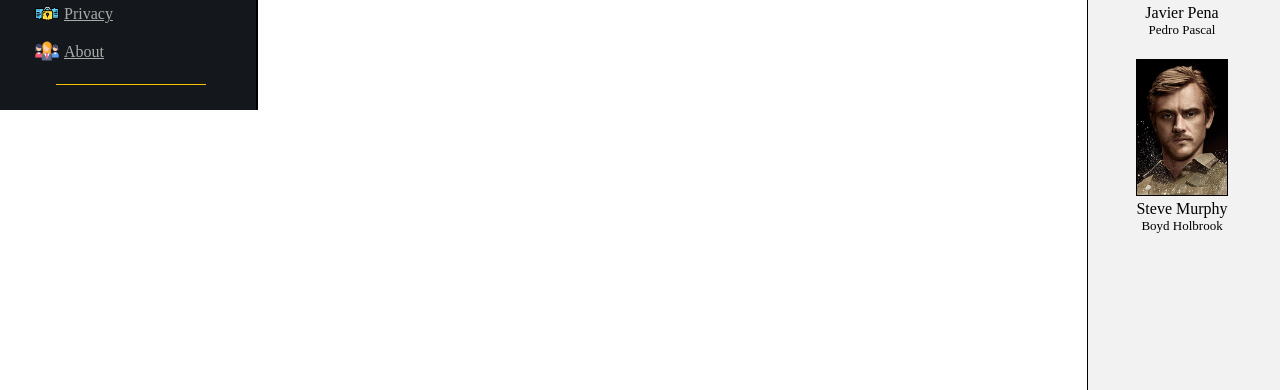
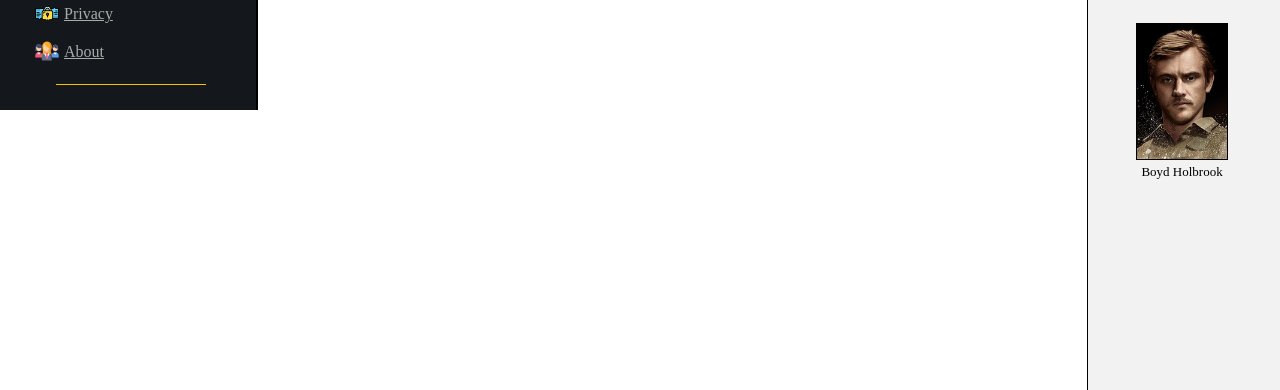
Before and after one commit to GiovanniSorice/Progetto-Tec-Web, a PHP site: page /public/views/show-page.html in a window 1280 px wide. Shown: the part 690-1080 px from the top of the page. Run offline with PHP 8.4, Linux system fonts and the light colour scheme.

Commit message:
eliminata l'informazione relativa al nome personaggio

```diff
--- a/public/css/show-page.css
+++ b/public/css/show-page.css
@@ -27,38 +27,38 @@
 	width: 15%;
 }
 
-#side-bar__personaggi{
+#side-bar__attori{
 	text-align: center;
 	margin-top: 2em;
 }
 
-#side-bar__personaggi h1{
+#side-bar__attori h1{
 	font-size: large;
 }
 
-.personaggio-min a{
+.attore-min a{
 	padding-bottom: 0;
 }
 
-.personaggio-min img{
+.attore-min img{
 	height: 135px;
 	border: 1px solid black;
 }
 
-.side-bar .personaggio-info p{
+.side-bar .attore-info p{
 	margin-top: 0;
 }
 
-.side-bar .personaggio-info .nome-personaggio{
+.side-bar .attore-info .nome-personaggio{
 	margin-bottom: 0;
 }
 
-.side-bar .personaggio-info .nome-attore{
+.side-bar .attore-info .nome-attore{
 	font-size: small;
 	padding: 0;
 }
 
-.side-bar .personaggio-info .nome-attore a{
+.side-bar .attore-info .nome-attore a{
 	padding: 0;
 }
 
--- a/public/views/show-page.html
+++ b/public/views/show-page.html
@@ -63,41 +63,43 @@
 		<div class="content">
 			<!-- barra di navigazione laterale, mostra gli attori e altro -->
 			<div class="side-bar">
-				<div id="side-bar__personaggi">
-					<h1>Personaggi principali</h1>
-					<ul class="list_no-style list-inline" id="list-personaggi">
+				<div id="side-bar__attori">
+					<h1>Attori principali</h1>
+					<ul class="list_no-style list-inline" id="list-attori">
 						<li>
-							<div class="personaggio-min">
+							<div class="attore-min">
 								<a href="">
 									<img src="../img/miniature/attori/wagner-moura_min.jpg" alt="foto dell'attore">
 								</a>
 							</div>
-							<div class="personaggio-info">
+							<div class="attore-info">
+								<!-- Non disponibile nella versione attuale del DB
 								<p class="nome-personaggio">Pablo Escobar</p>
+								-->
 								<p class="nome-attore"><a>Wagner Moura</a></p>
 							</div>
 						</li>
 
 						<li>
-							<div class="personaggio-min">
+							<div class="attore-min">
 								<a href="">
 									<img src="../img/miniature/attori/pedro-pascal_min.jpg" alt="foto dell'attore">
 								</a>
 							</div>
-							<div class="personaggio-info">
-								<p class="nome-personaggio">Javier Pena</p>
+							<div class="attore-info">
+								<!--<p class="nome-personaggio">Javier Pena</p>-->
 								<p class="nome-attore"><a>Pedro Pascal</a></p>
 							</div>
 						</li>
 
 						<li>
-							<div class="personaggio-min">
+							<div class="attore-min">
 								<a href="">
 									<img src="../img/miniature/attori/boyd-holbrook_min.jpg" alt="foto dell'attore">
 								</a>
 							</div>
-							<div class="personaggio-info">
-								<p class="nome-personaggio">Steve Murphy</p>
+							<div class="attore-info">
+								<!--<p class="nome-personaggio">Steve Murphy</p>-->
 								<p class="nome-attore"><a>Boyd Holbrook</a></p>
 							</div>
 						</li>
```
